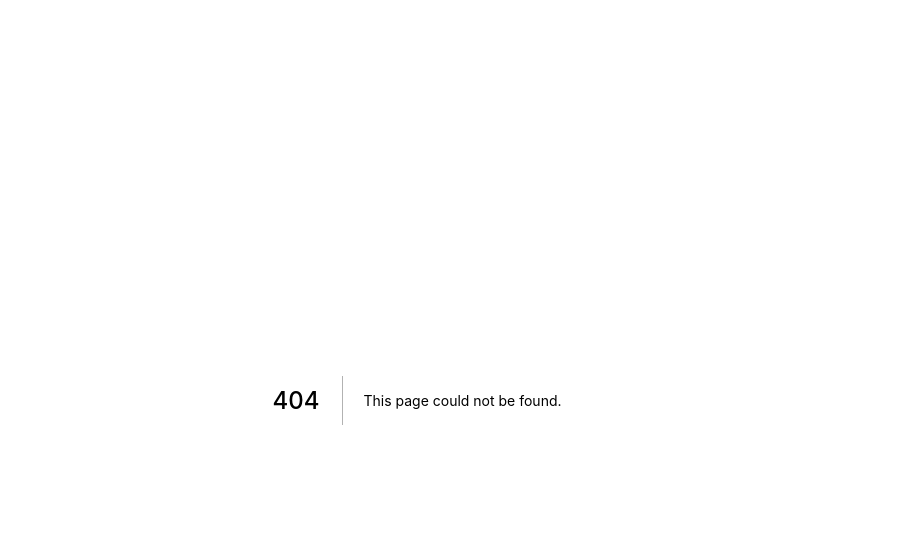
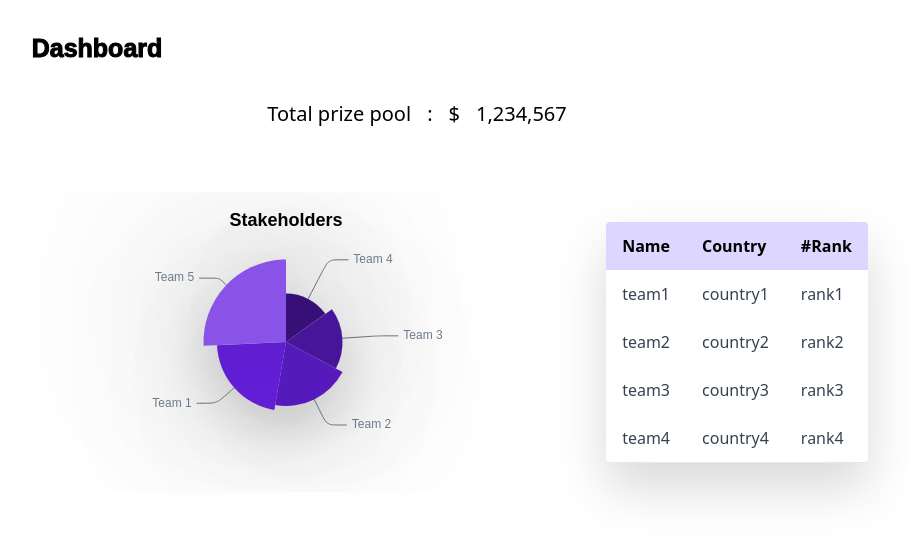
Before and after one commit to thendg/stakeify, a Next.js app: page /dashboard in a window 1280 px wide. Before the commit this address had no page. Shown: the top 538 px of the page, without its empty margins (223-1133 px from the left). Built offline with nearby package versions, Linux system fonts and the light colour scheme.

Commit message:
complete dashboard

```diff
--- /dev/null
+++ b/components/DashboardTitle.js
@@ -0,0 +1,63 @@
+import ReactECharts from "echarts-for-react";
+import Dashboard from "../pages/dashboard";
+
+export default function DashboardTitle() {
+  const titleOptions = {
+    graphic: {
+      elements: [
+        {
+          type: "text",
+          left: "center",
+          top: "center",
+          style: {
+            text: "Dashboard",
+            fontSize: 25,
+            fontWeight: "bold",
+            lineDash: [0, 200],
+            lineDashOffset: 0,
+            fill: "transparent",
+            stroke: "#000",
+            lineWidth: 1,
+            innerHeight: 5,
+          },
+          keyframeAnimation: {
+            duration: 2000,
+            loop: false,
+            keyframes: [
+              {
+                percent: 0.7,
+                style: {
+                  fill: "transparent",
+                  lineDashOffset: 200,
+                  lineDash: [200, 0],
+                },
+              },
+              {
+                // Stop for a while.
+                percent: 0.8,
+                style: {
+                  fill: "transparent",
+                },
+              },
+              {
+                percent: 1,
+                style: {
+                  fill: "black",
+                },
+              },
+            ],
+          },
+        },
+      ],
+    },
+  };
+  return (
+    <ReactECharts
+      option={titleOptions}
+      style={{
+        height: "100%",
+        width: "100%",
+      }}
+    />
+  );
+}
--- /dev/null
+++ b/components/Leaderboard.js
@@ -0,0 +1,30 @@
+export default function Leaderboard() {
+  function item(name, country, rank) {
+    return (
+      <tr>
+        <td className="w-1/3 text-left py-3 px-4">{name}</td>
+        <td className="w-1/3 text-left py-3 px-4">{country}</td>
+        <td className="text-left py-3 px-4">
+          <a className="hover:text-blue-500">{rank}</a>
+        </td>
+      </tr>
+    );
+  }
+  return (
+    <div className="w-full">
+      <div className="drop-shadow-2xl overflow-hidden rounded border-b border-gray-200">
+        <table className="min-w-full bg-white">
+          <thead className="bg-violet-200 text-black font-semibold">
+            {item("Name", "Country", "#Rank")}
+          </thead>
+          <tbody className="text-gray-700">
+            {item("team1", "country1", "rank1")}
+            {item("team2", "country2", "rank2")}
+            {item("team3", "country3", "rank3")}
+            {item("team4", "country4", "rank4")}
+          </tbody>
+        </table>
+      </div>
+    </div>
+  );
+}
--- /dev/null
+++ b/components/PieChart.js
@@ -0,0 +1,64 @@
+import ReactECharts from "echarts-for-react";
+
+export default function Piechart() {
+  const PieChartOptions = {
+    //backgroundColor: '#FFFFFF',
+    title: {
+      text: "Stakeholders",
+      left: "center",
+      textStyle: {
+        color: "#000000",
+      },
+    },
+    tooltip: {
+      trigger: "item",
+    },
+    visualMap: {
+      show: false,
+      min: 80,
+      max: 600,
+      inRange: {
+        colorLightness: [0, 1],
+      },
+    },
+    series: [
+      {
+        type: "pie",
+        radius: "55%",
+        center: ["50%", "50%"],
+        data: [
+          { value: 335, name: "Team 1" },
+          { value: 310, name: "Team 2" },
+          { value: 274, name: "Team 3" },
+          { value: 235, name: "Team 4" },
+          { value: 400, name: "Team 5" },
+        ].sort(function (a, b) {
+          return a.value - b.value;
+        }),
+        roseType: "radius",
+        label: {
+          color: "rgba(108, 122, 137, 1)",
+        },
+        labelLine: {
+          lineStyle: {
+            color: "rgba(108, 122, 137, 1)",
+          },
+          smooth: 0.2,
+          length: 10,
+          length2: 20,
+        },
+        itemStyle: {
+          color: "#8247e5",
+          shadowBlur: 200,
+          shadowColor: "rgba(0, 0, 0, 0.5)",
+        },
+        animationType: "scale",
+        animationEasing: "elasticOut",
+        animationDelay: function (idx) {
+          return Math.random() * 200;
+        },
+      },
+    ],
+  };
+  return <ReactECharts option={PieChartOptions} />;
+}
--- /dev/null
+++ b/components/PrizePool.js
@@ -0,0 +1,13 @@
+import CountUp from "react-countup";
+
+export default function PrizePool() {
+  return (
+    <div className=" flex items-center justify-center pb-16 text-xl font-medium">
+      <div className="pr-4">Total prize pool</div>
+      <div className="pr-4">:</div>
+      <div className="pr-4">$</div>
+
+      <CountUp end={1234567} />
+    </div>
+  );
+}
--- a/package.json
+++ b/package.json
@@ -9,8 +9,10 @@
     "lint": "next lint"
   },
   "dependencies": {
+    "echarts-for-react": "^3.0.2",
     "next": "12.3.1",
     "react": "18.2.0",
+    "react-countup": "^6.3.2",
     "react-dom": "18.2.0"
   },
   "devDependencies": {
--- /dev/null
+++ b/pages/dashboard.js
@@ -0,0 +1,24 @@
+import PieChart from "../components/PieChart.js";
+import DashboardTitle from "../components/DashboardTitle.js";
+import Leaderboard from "../components/Leaderboard.js";
+import PrizePool from "../components/PrizePool.js";
+
+export default function Dashboard() {
+  return (
+    <div>
+      <div className="w-1/2">
+        <DashboardTitle />
+      </div>
+      <PrizePool />
+
+      <div className="flex flex-row items-center justify-center ">
+        <div className="w-1/2 drop-shadow-2xl">
+          <PieChart />
+        </div>
+        <div>
+          <Leaderboard />
+        </div>
+      </div>
+    </div>
+  );
+}
--- a/pages/index.js
+++ b/pages/index.js
@@ -1,69 +1,5 @@
-import Head from 'next/head'
-import Image from 'next/image'
-import styles from '../styles/Home.module.css'
+import router from "next/router";
 
 export default function Home() {
-  return (
-    <div className={styles.container}>
-      <Head>
-        <title>Create Next App</title>
-        <meta name="description" content="Generated by create next app" />
-        <link rel="icon" href="/favicon.ico" />
-      </Head>
-
-      <main className={styles.main}>
-        <h1 className={styles.title}>
-          Welcome to <a href="https://nextjs.org">Next.js!</a>
-        </h1>
-
-        <p className={styles.description}>
-          Get started by editing{' '}
-          <code className={styles.code}>pages/index.js</code>
-        </p>
-
-        <div className={styles.grid}>
-          <a href="https://nextjs.org/docs" className={styles.card}>
-            <h2>Documentation &rarr;</h2>
-            <p>Find in-depth information about Next.js features and API.</p>
-          </a>
-
-          <a href="https://nextjs.org/learn" className={styles.card}>
-            <h2>Learn &rarr;</h2>
-            <p>Learn about Next.js in an interactive course with quizzes!</p>
-          </a>
-
-          <a
-            href="https://github.com/vercel/next.js/tree/canary/examples"
-            className={styles.card}
-          >
-            <h2>Examples &rarr;</h2>
-            <p>Discover and deploy boilerplate example Next.js projects.</p>
-          </a>
-
-          <a
-            href="https://vercel.com/new?utm_source=create-next-app&utm_medium=default-template&utm_campaign=create-next-app"
-            className={styles.card}
-          >
-            <h2>Deploy &rarr;</h2>
-            <p>
-              Instantly deploy your Next.js site to a public URL with Vercel.
-            </p>
-          </a>
-        </div>
-      </main>
-
-      <footer className={styles.footer}>
-        <a
-          href="https://vercel.com?utm_source=create-next-app&utm_medium=default-template&utm_campaign=create-next-app"
-          target="_blank"
-          rel="noopener noreferrer"
-        >
-          Powered by{' '}
-          <span className={styles.logo}>
-            <Image src="/vercel.svg" alt="Vercel Logo" width={72} height={16} />
-          </span>
-        </a>
-      </footer>
-    </div>
-  )
+  return <div>Chavi's page</div>;
 }
--- a/tailwind.config.js
+++ b/tailwind.config.js
@@ -1,8 +1,8 @@
 /** @type {import('tailwindcss').Config} */
 module.exports = {
-  content: ["./pages/**/*.{js,jsx}"],
+  content: ["./pages/**/*.{js,jsx}", "./components/**/*.{js,jsx}"],
   theme: {
     extend: {},
   },
   plugins: [],
-}
+};
```
Also changed, not shown: styles/Home.module.css (deleted, +0 -129 lines), 1 other file (tests, documents, lock files or other folders).
